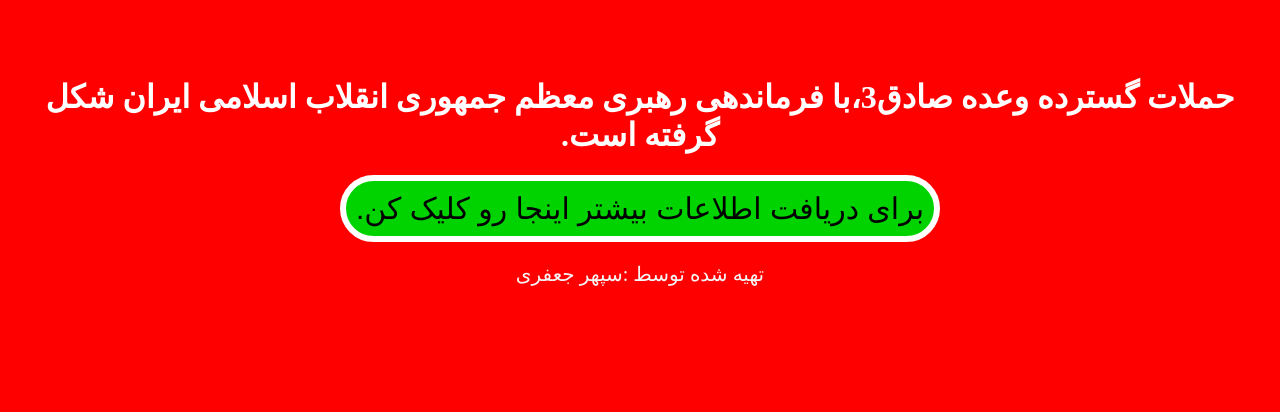
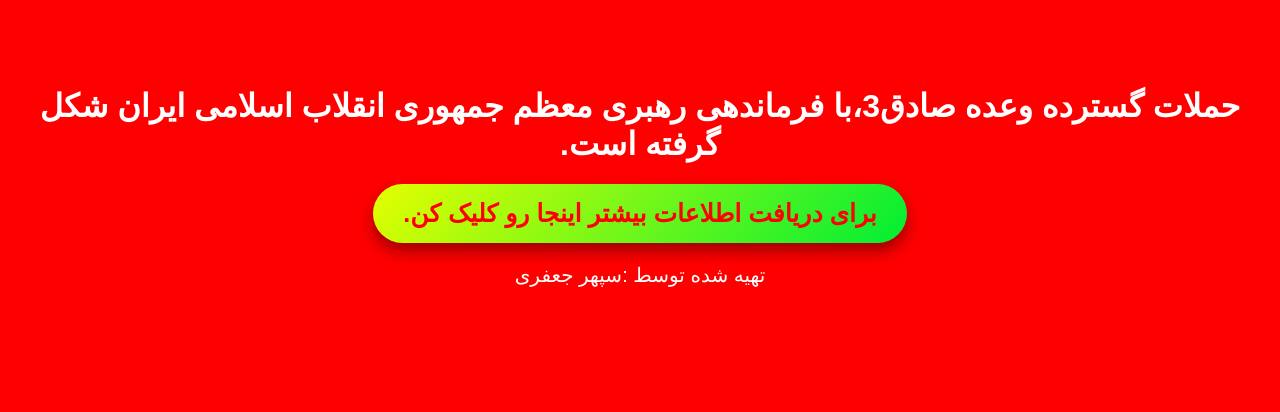
Before and after one commit to Sepi20250/my-project, a plain HTML site: page index.html in a window 1280 px wide. Shown: the part 404-816 px from the top of the page. Drawn offline with Linux system fonts and the light colour scheme.

Commit message:
updated for second page in my web

```diff
--- a/index.html
+++ b/index.html
@@ -9,14 +9,18 @@
   <meta name="google-site-verification" content="eIqOypCG2LKyDLPdKROGvWo79_T2tNdqdO-DbBHqFkk" />
   <title>Vaadeh3</title>
   <style>
-        body{
-            background: red;
-
+        body {
+      background: #ff0000;
+      display: flex;
+      justify-content: center;
+      align-items: center;
+      height: 100vh;
+      font-family: 'Vazir', sans-serif;
         }
         p{
             color: rgb(0, 211, 0);
             text-align: center;
-            font-size: 130px;
+            font-size: 100px;
         }
         h1{
             text-align: center;
@@ -24,13 +28,24 @@
 
 
         }
-        button{
-            border-radius: 70px;
-            border: 6px solid white;
-            background: rgb(0, 211, 0);
-            padding:10px;
-            font-size:30px;
-        }
+        .graphic-button {
+      padding: 15px 30px;
+      font-size: 25px;
+      font-weight: bold;
+      color: red;
+      background: linear-gradient(135deg, #e5ff00, #00ee34);
+      border: none;
+      border-radius: 100px;
+      cursor: pointer;
+      box-shadow: 0 8px 16px rgba(0, 0, 0, 0.397);
+      transition: all 0.3s ease;
+    }
+
+    .graphic-button:hover {
+      transform: scale(1.05);
+      box-shadow: 0 12px 24px rgba(0, 0, 0, 0.3);
+    }
+
         div{
             text-align: center;
         }
@@ -40,8 +55,9 @@
         }
         .footer{
             font-size: 20px;
-            color: whitesmoke;
+            color: white;
         }
+
     </style>
 </head>
 <body>
@@ -49,8 +65,9 @@
         <h2>به نام خدا</h2>
         <p>وعده صادق</p>
     <h1>حملات گسترده وعده صادق3،با فرماندهی رهبری معظم جمهوری انقلاب اسلامی ایران شکل گرفته است.</h1>
-    <button>برای دریافت اطلاعات بیشتر اینجا رو کلیک کن.</button>
+    <a href="./vadeh.html" target="_blank"><button class="graphic-button">برای دریافت اطلاعات بیشتر اینجا رو کلیک کن.</button></a>
     <p class="footer">تهیه شده توسط :سپهر جعفری</p>
+
     </div>
 </body>
 </html>
```
Also changed, not shown: vadeh.html (added, +40 -0 lines).
